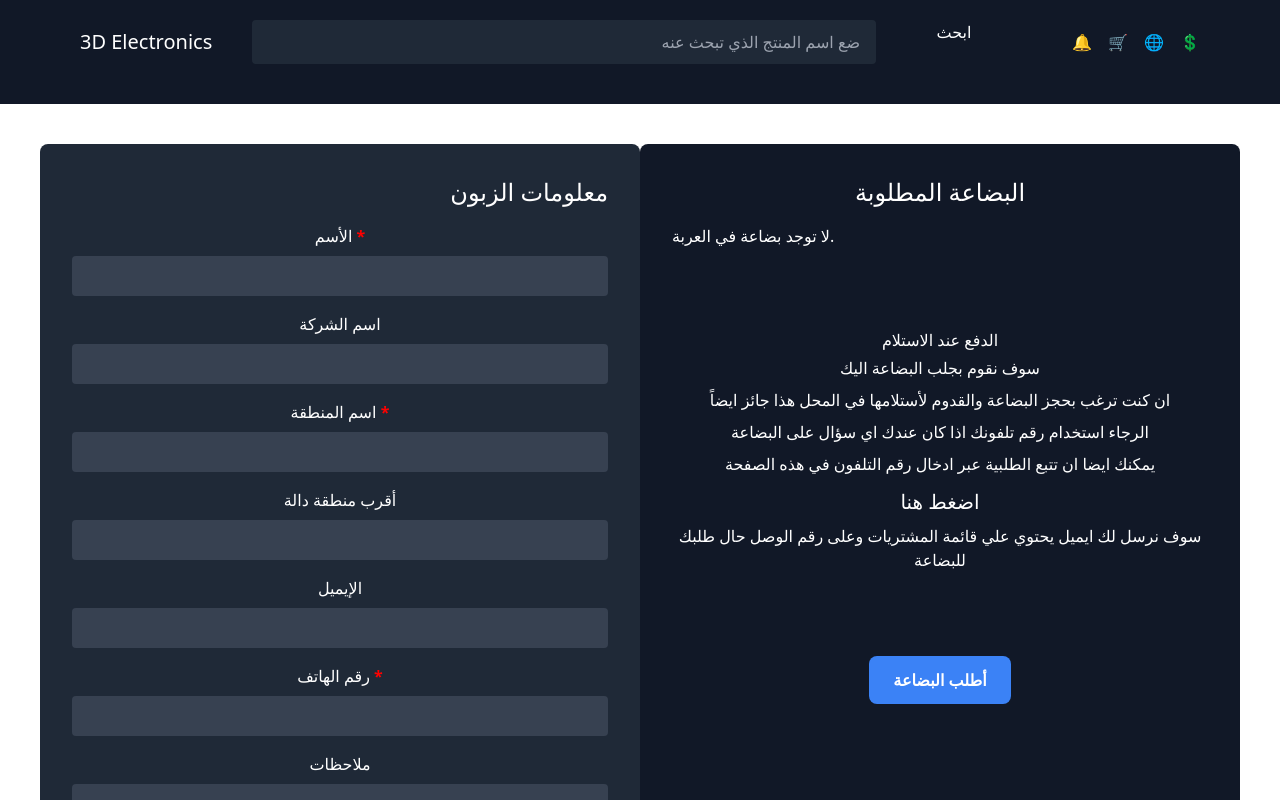
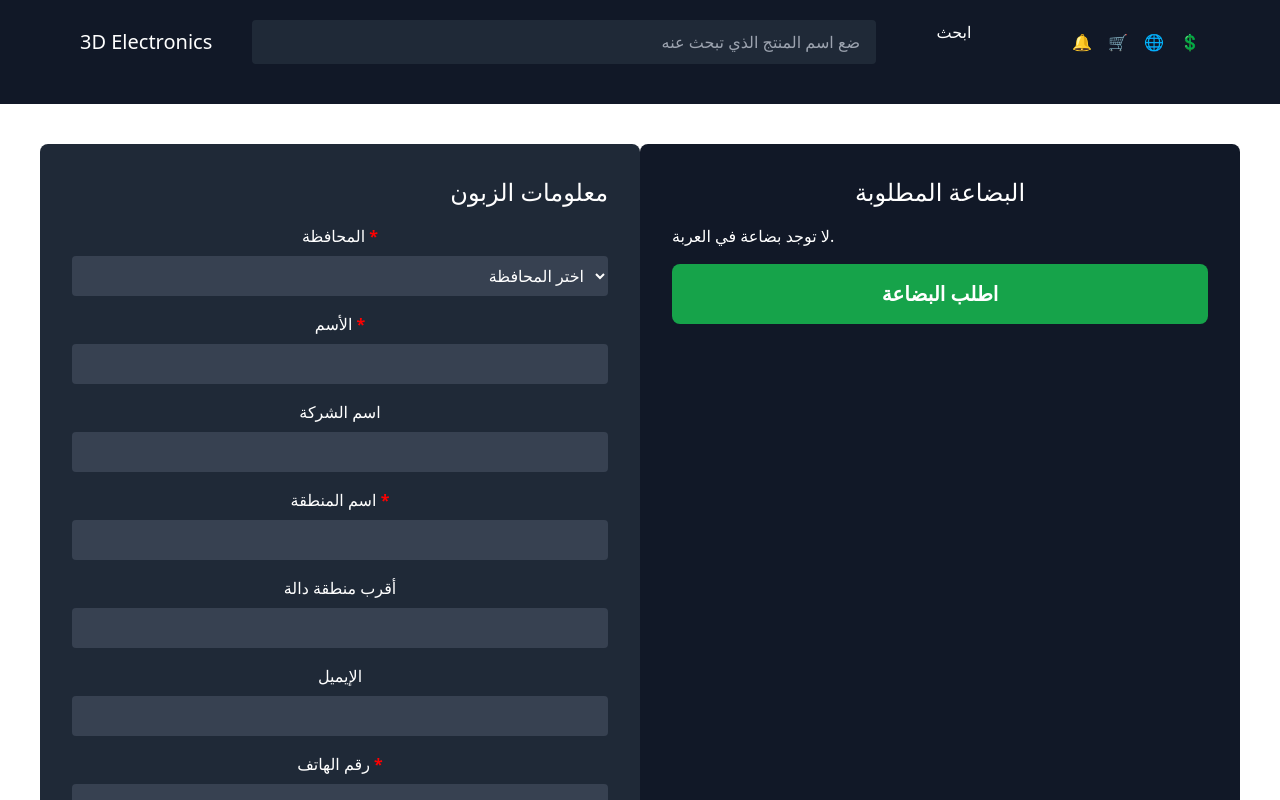
Before and after one commit to hussain-sameer-abdulsayed/Saas-Project-Frontend, a React (Vite) app: page /order in a window 1280 px wide. Shown: the top 800 px of the page. Built offline with nearby package versions, Linux system fonts and the light colour scheme.

Commit message:
Order page

```diff
--- a/src/pages/OrderPage.jsx
+++ b/src/pages/OrderPage.jsx
@@ -1,4 +1,5 @@
 import React, { useState, useEffect } from 'react';
+import axios from 'axios';
 
 const OrderPage = () => {
   const [cartItems, setCartItems] = useState([]);
@@ -12,11 +13,33 @@ const OrderPage = () => {
   const [email, setEmail] = useState('');
   const [phoneNumber, setPhoneNumber] = useState('');
   const [notes, setNotes] = useState('');
+  const [state, setState] = useState(''); // New state for dropdown selection
+
+  // List of 18 states (replace with your enum or API call)
+  const states = [
+    'بغداد',
+    'البصرة',
+    'نينوى',
+    'اربيل',
+    'كركوك',
+    'السليمانية',
+    'دهوك',
+    'الانبار',
+    'بابل',
+    'النجف',
+    'كربلاء',
+    'ميسان',
+    'ديالى',
+    'واسط',
+    'صلاح الدين',
+    'المثنى',
+    'ذي قار',
+    'الديوانية',
+  ];
 
   // Load cart items from localStorage when the component mounts
   useEffect(() => {
     const cart = JSON.parse(localStorage.getItem('cart')) || [];
-
     setCartItems(cart);
     calculateTotalAmount(cart);
   }, []);
@@ -30,24 +53,53 @@ const OrderPage = () => {
     setTotalAmount(total);
   };
 
-  // Handle form submission (e.g., submit to API or process the order)
-  const handleSubmit = () => {
+  // Handle form submission (submit the order to API)
+  const handleSubmit = async () => {
+    // Check if the cart is empty
+    if (cartItems.length === 0) {
+      alert(
+        'Your cart is empty! Please add items to your cart before placing an order.'
+      );
+      return; // Prevent submission
+    }
     const orderData = {
-      customerInfo: {
-        name,
-        companyName,
-        region,
-        nearestLandmark,
-        email,
-        phoneNumber,
-        notes,
-      },
-      cartItems,
-      totalAmount,
+      userName: name,
+      email,
+      phoneNumber,
+      city: region,
+      nearestPoint: nearestLandmark,
+      notes,
+      state, // Use the state selected by the user
+      orderItems: cartItems.map((item) => ({
+        productId: item.id,
+        quantity: item.quantity,
+      })),
     };
 
-    console.log('Order Submitted:', orderData);
-    alert('Order submitted successfully!');
+    try {
+      const response = await axios.post(
+        'https://localhost:7249/api/Orders',
+        orderData
+      ); // Update the URL if needed
+      console.log('Order Submitted:', response.data);
+      alert('Order submitted successfully!');
+
+      // Clear the cart from local storage
+      localStorage.removeItem('cart'); // or localStorage.clear() to clear everything
+      setCartItems([]); // Reset cart in state as well
+
+      // Clear the form inputs by resetting the state variables
+      setName('');
+      setCompanyName('');
+      setRegion('');
+      setNearestLandmark('');
+      setEmail('');
+      setPhoneNumber('');
+      setNotes('');
+    } catch (error) {
+      console.error('Error submitting order:', error);
+      alert('There was an error submitting your order. Please try again.');
+    }
   };
 
   // Format number with commas for display
@@ -55,17 +107,33 @@ const OrderPage = () => {
     return number.toLocaleString();
   };
 
-  console.log('cartItems');
-  console.log(cartItems);
-  console.log('total');
-  console.log(totalAmount);
-
   return (
     <div className="container mx-auto p-10 flex justify-between">
       {/* Left: Order Form */}
       <div className="w-1/2 bg-gray-800 p-8 rounded-lg text-white">
         <h2 className="text-2xl mb-4 text-right">معلومات الزبون</h2>
 
+        {/* State Dropdown */}
+        <div className="mb-4 flex flex-col items-center">
+          <label className="block mb-2">
+            المحافظة <b style={{ color: 'red' }}>*</b>
+          </label>
+          <select
+            value={state}
+            onChange={(e) => setState(e.target.value)}
+            className="w-full p-2 rounded bg-gray-700 text-white text-right"
+            required
+          >
+            <option value="" disabled>
+              اختر المحافظة
+            </option>
+            {states.map((stateName) => (
+              <option key={stateName} value={stateName}>
+                {stateName}
+              </option>
+            ))}
+          </select>
+        </div>
         {/* Form fields */}
         <div className="mb-4 flex flex-col items-center">
           <label className="block mb-2">
@@ -172,6 +240,211 @@ const OrderPage = () => {
                     {item.quantity}
                   </td>
                   <td className="border-2 px-2 py-3 border-gray-500">
+                    {formatNumber(item.price * item.quantity)} IQD
+                  </td>
+                </tr>
+              ))}
+            </tbody>
+            <tfoot>
+              <tr>
+                <td colSpan="3" className="px-2 py-3 font-bold">
+                  المجموع: {formatNumber(totalAmount)} IQD
+                </td>
+              </tr>
+            </tfoot>
+          </table>
+        )}
+
+        {/* Submit button */}
+        <button
+          onClick={handleSubmit}
+          className="mt-4 w-full bg-green-600 p-4 rounded-lg text-xl font-bold text-white"
+        >
+          اطلب البضاعة
+        </button>
+      </div>
+    </div>
+  );
+};
+
+export default OrderPage;
+
+/*
+import React, { useState, useEffect } from 'react';
+import axioss from 'axios';
+
+const OrderPage = () => {
+  const [cartItems, setCartItems] = useState([]);
+  const [totalAmount, setTotalAmount] = useState(0);
+
+  // User information state
+  const [name, setName] = useState('');
+  const [companyName, setCompanyName] = useState('');
+  const [region, setRegion] = useState('');
+  const [nearestLandmark, setNearestLandmark] = useState('');
+  const [email, setEmail] = useState('');
+  const [phoneNumber, setPhoneNumber] = useState('');
+  const [notes, setNotes] = useState('');
+
+  // Load cart items from localStorage when the component mounts
+  useEffect(() => {
+    const cart = JSON.parse(localStorage.getItem('cart')) || [];
+
+    setCartItems(cart);
+    calculateTotalAmount(cart);
+  }, []);
+
+  // Function to calculate the total amount
+  const calculateTotalAmount = (items) => {
+    const total = items.reduce(
+      (acc, item) => acc + item.price * item.quantity,
+      0
+    );
+    setTotalAmount(total);
+  };
+
+  // Handle form submission (e.g., submit to API or process the order)
+  const handleSubmit = () => {
+    const orderData = {
+      customerInfo: {
+        name,
+        companyName,
+        region,
+        nearestLandmark,
+        email,
+        phoneNumber,
+        notes,
+      },
+      cartItems,
+      totalAmount,
+    };
+
+    console.log('Order Submitted:', orderData);
+    alert('Order submitted successfully!');
+  };
+
+  // Format number with commas for display
+  const formatNumber = (number) => {
+    return number.toLocaleString();
+  };
+
+  console.log('cartItems');
+  console.log(cartItems);
+  console.log('total');
+  console.log(totalAmount);
+
+  return (
+    <div className="container mx-auto p-10 flex justify-between">
+
+      <div className="w-1/2 bg-gray-800 p-8 rounded-lg text-white">
+        <h2 className="text-2xl mb-4 text-right">معلومات الزبون</h2>
+
+
+        <div className="mb-4 flex flex-col items-center">
+          <label className="block mb-2">
+            الأسم <b style={{ color: 'red' }}>*</b>
+          </label>
+          <input
+            type="text"
+            value={name}
+            onChange={(e) => setName(e.target.value)}
+            className="w-full p-2 rounded bg-gray-700 text-white text-right"
+            required
+          />
+        </div>
+
+        <div className="mb-4 flex flex-col items-center">
+          <label className="block mb-2">اسم الشركة</label>
+          <input
+            type="text"
+            value={companyName}
+            onChange={(e) => setCompanyName(e.target.value)}
+            className="w-full p-2 rounded bg-gray-700 text-white text-right"
+          />
+        </div>
+
+        <div className="mb-4 flex flex-col items-center">
+          <label className="block mb-2">
+            اسم المنطقة <b style={{ color: 'red' }}>*</b>
+          </label>
+          <input
+            type="text"
+            value={region}
+            onChange={(e) => setRegion(e.target.value)}
+            className="w-full p-2 rounded bg-gray-700 text-white text-right"
+            required
+          />
+        </div>
+
+        <div className="mb-4 flex flex-col items-center">
+          <label className="block mb-2">أقرب منطقة دالة</label>
+          <input
+            type="text"
+            value={nearestLandmark}
+            onChange={(e) => setNearestLandmark(e.target.value)}
+            className="w-full p-2 rounded bg-gray-700 text-white text-right"
+          />
+        </div>
+
+        <div className="mb-4 flex flex-col items-center">
+          <label className="block mb-2">الإيميل</label>
+          <input
+            type="email"
+            value={email}
+            onChange={(e) => setEmail(e.target.value)}
+            className="w-full p-2 rounded bg-gray-700 text-white text-right"
+          />
+        </div>
+
+        <div className="mb-4 flex flex-col items-center">
+          <label className="block mb-2">
+            رقم الهاتف <b style={{ color: 'red' }}>*</b>
+          </label>
+          <input
+            type="tel"
+            value={phoneNumber}
+            onChange={(e) => setPhoneNumber(e.target.value)}
+            className="w-full p-2 rounded bg-gray-700 text-white text-right"
+            required
+          />
+        </div>
+
+        <div className="mb-4 flex flex-col items-center">
+          <label className="block mb-2">ملاحظات</label>
+          <textarea
+            value={notes}
+            onChange={(e) => setNotes(e.target.value)}
+            className="w-full p-2 rounded bg-gray-700 text-white text-right"
+            rows="3"
+          ></textarea>
+        </div>
+      </div>
+
+
+      <div className="w-1/2 bg-gray-900 p-8 rounded-lg text-white">
+        <h2 className="text-2xl mb-4 text-center">البضاعة المطلوبة</h2>
+
+        {cartItems.length === 0 ? (
+          <p>لا توجد بضاعة في العربة.</p>
+        ) : (
+          <table className="w-full text-center border-collapse">
+            <thead>
+              <tr className="border-b border-gray-700">
+                <th className="border-2 px-2 py-3 border-gray-500">المنتج</th>
+                <th className="border-2 px-2 py-3 border-gray-500">العدد</th>
+                <th className="border-2 px-2 py-3 border-gray-500">السعر</th>
+              </tr>
+            </thead>
+            <tbody>
+              {cartItems.map((item) => (
+                <tr key={item.id} className="border-b border-gray-700">
+                  <td className="border-2 px-2 py-3 border-gray-500">
+                    {item.name}
+                  </td>
+                  <td className="border-2 px-2 py-3 border-gray-500">
+                    {item.quantity}
+                  </td>
+                  <td className="border-2 px-2 py-3 border-gray-500">
                     {formatNumber(item.price)} IQD
                   </td>
                 </tr>
@@ -234,3 +507,4 @@ const OrderPage = () => {
 };
 
 export default OrderPage;
+*/
```
Also changed, not shown: src/pages/AboutPage.jsx (added).
